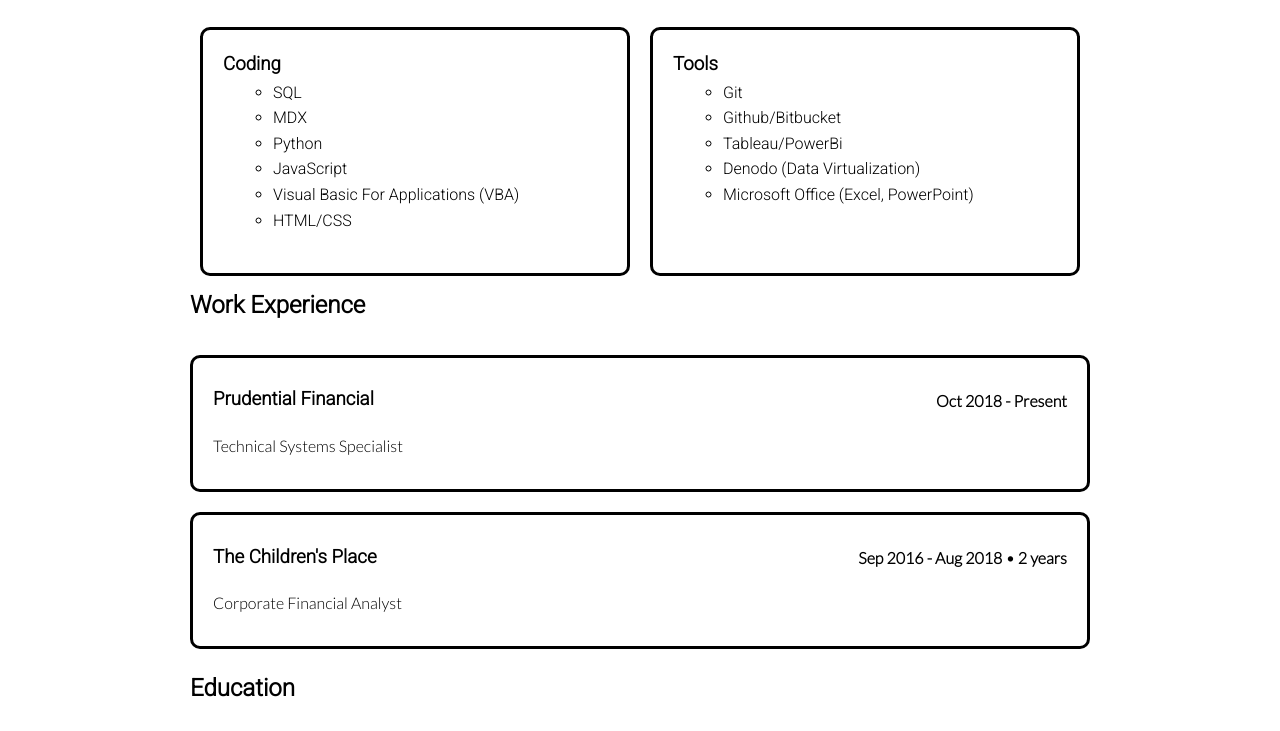
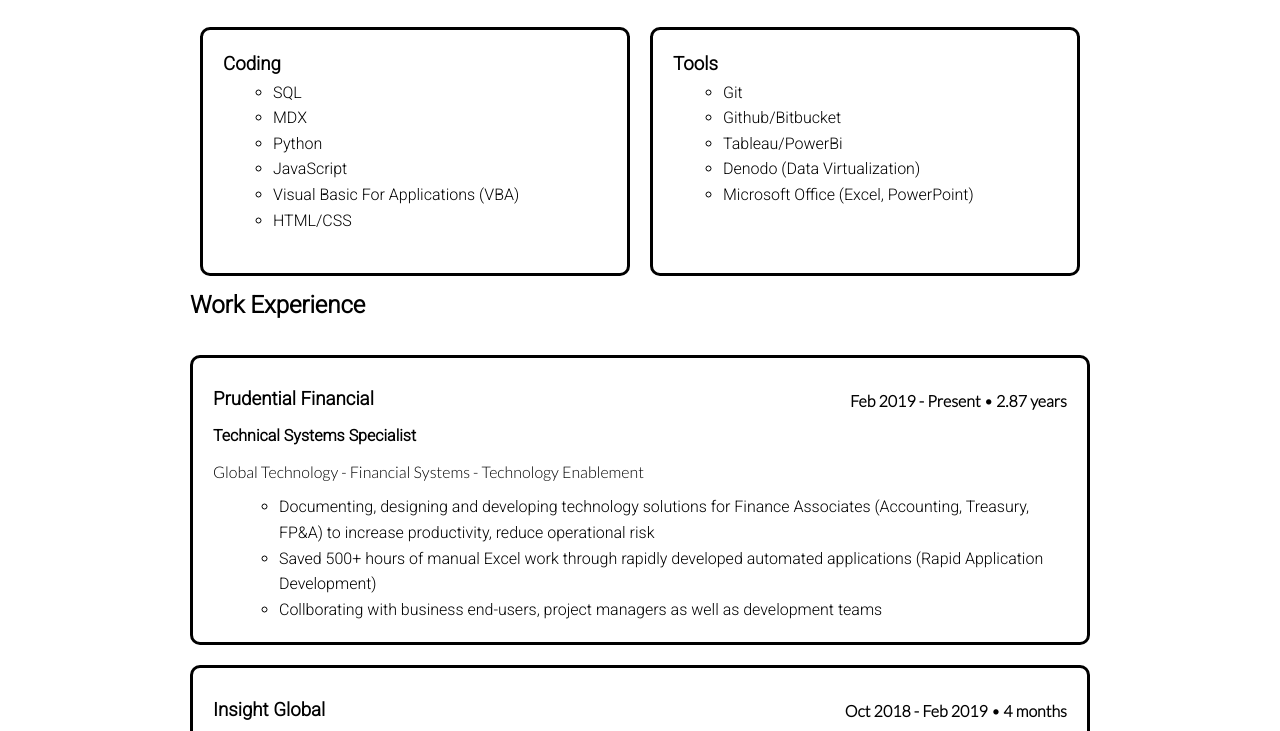
Before and after one commit to jlcalvano/Personal-Website, a plain HTML site: page public/resume.html in a window 1280 px wide. Shown: the part 219-950 px from the top of the page. Drawn offline with nearby package versions, Linux system fonts and the light colour scheme.

Commit message:
resume updates

```diff
--- a/public/resume.html
+++ b/public/resume.html
@@ -66,9 +66,23 @@
             <div class="block">
                 <div style="display: inline-flex;align-items: center;justify-content: space-between;width: 100%;">
                     <h3>Prudential Financial</h3>
-                    <p><b>Oct 2018 - Present</b></p>
+                    <p><b>Feb 2019 - Present • <b id="time"></b></b></p>
                 </div>
-                <p>Technical Systems Specialist</p>
+                <h4>Technical Systems Specialist</h4>
+                <p>Global Technology - Financial Systems - Technology Enablement</p>
+                <ul>
+                    <li style="margin-left: 1rem; margin-right: 1rem;">Documenting, designing and developing technology solutions for Finance Associates (Accounting, Treasury, FP&A) to increase productivity, reduce operational risk</li>
+                    <li style="margin-left: 1rem; margin-right: 1rem;">Saved 500+ hours of manual Excel work through rapidly developed automated applications (Rapid Application Development)</li>
+                    <li style="margin-left: 1rem; margin-right: 1rem;">Collborating with business end-users, project managers as well as development teams</li>
+                </ul>
+            </div>
+            <div class="block">
+                <div style="display: inline-flex;align-items: center;justify-content: space-between;width: 100%;">
+                    <h3>Insight Global</h3>
+                    <p><b>Oct 2018 - Feb 2019 • 4 months</b></p>
+                </div>
+                <h4>Business Systems Analyst</h4>
+                <p>Contract to Hire - Prudential Finanical</p>
             </div>
             <div class="block">
                 <div style="display: inline-flex;align-items: center;justify-content: space-between;width: 100%; ">
@@ -86,4 +100,14 @@
         </div>
     </section>
 </body>
+<script>
+        let today = new Date();
+        let startDate = Date.parse("2019-02-01");
+
+        const diffTime = Math.abs(today - startDate);
+        const diffDays = Math.ceil(diffTime / (1000 * 60 * 60 * 24));
+        const elem = document.getElementById('time');
+
+        elem.innerHTML = Math.round((diffDays/365) * 100 )/100 + " years";
+</script>
 </html>
```
